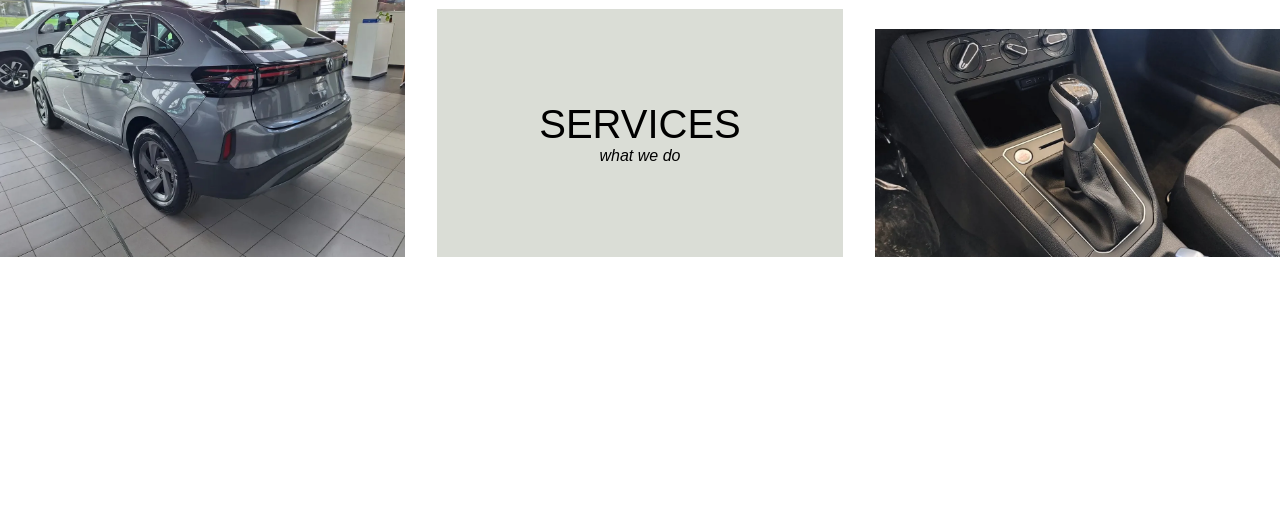
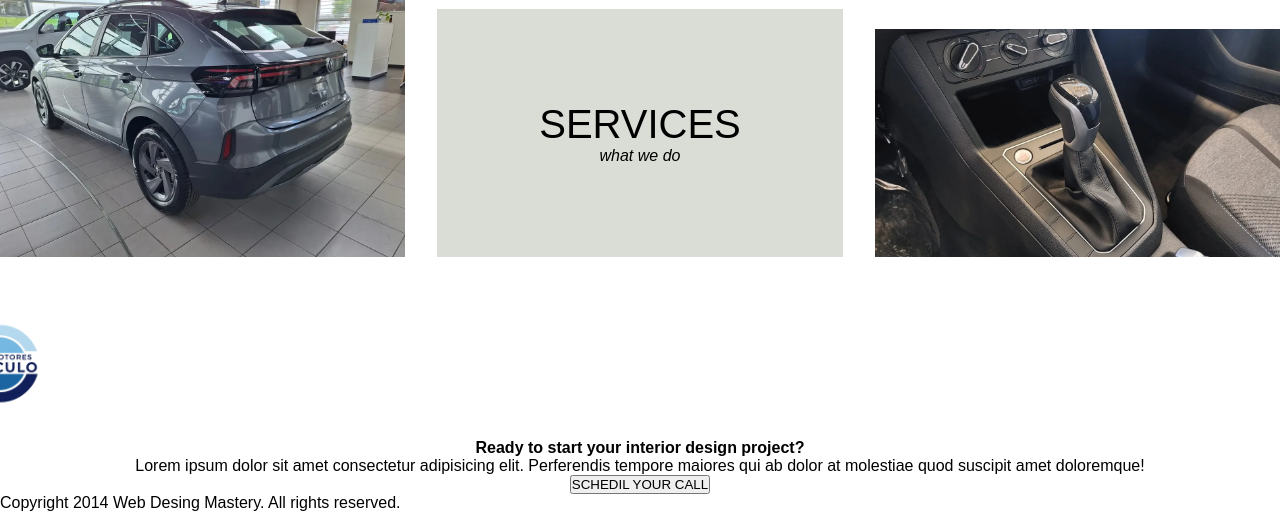
Before and after one commit to MauricioExeCoronel/page-planes-0km, a website: page pages/planes.html in a window 1280 px wide. Shown: the part 2603-3115 px from the top of the page. Before the commit the page ends 2860 px from the top, so only its background shows below. Drawn offline with nearby package versions, Linux system fonts and the light colour scheme.

Commit message:
mod +sass

```diff
--- a/pages/planes.html
+++ b/pages/planes.html
@@ -90,6 +90,21 @@
             <img src="../images/n.png" alt="display" />
         </div>
     </section>
+
+<footer class="footer-planes">
+    <div class="section__container footer__container">
+        <img src="../images/logo auto.jpeg" alt="footer-logo">
+        <h4>Ready to start your interior design project?</h4>
+        <p>
+            Lorem ipsum dolor sit amet consectetur adipisicing elit. Perferendis tempore maiores qui ab dolor at molestiae quod suscipit amet doloremque!
+        </p>
+        <button>SCHEDIL YOUR CALL</button>
+    </div>
+</footer>
+    <div class="footer__bar">
+        <p>Copyright 2014 Web Desing Mastery. All rights reserved.</p>
+    </div>
+
 </body>
 
 <script src="https://cdn.jsdelivr.net/npm/bootstrap@5.3.7/dist/js/bootstrap.bundle.min.js" integrity="sha384-ndDqU0Gzau9qJ1lfW4pNLlhNTkCfHzAVBReH9diLvGRem5+R9g2FzA8ZGN954O5Q" crossorigin="anonymous"></script>
--- a/sass/style.scss
+++ b/sass/style.scss
@@ -662,3 +662,23 @@ a {
 .display__content p {
   font-style: italic;
 }
+
+/* FOOTER PLANES */
+
+.footer-planes {
+  margin-top: 2rem;
+  position: relative;
+  background-color: var(--primary-color);
+}
+
+.footer__container {
+  text-align: center;
+}
+
+.footer__container img {
+  position: center;
+  top: -2rem;
+  left: 50%;
+  transform: translateX(-50%);
+  max-width: 150px;
+}
```
Also changed, not shown: css/style.css, 1 other file.
